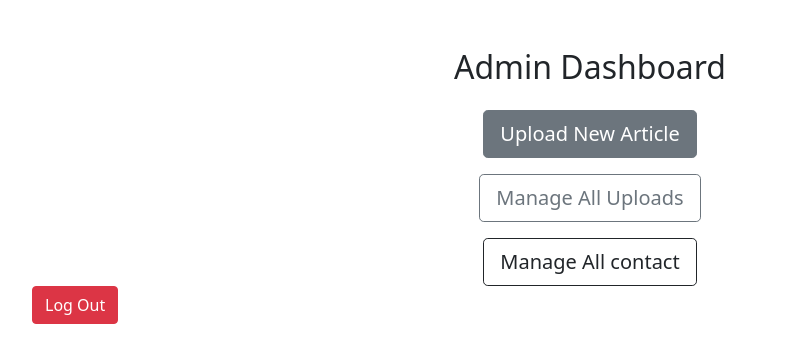
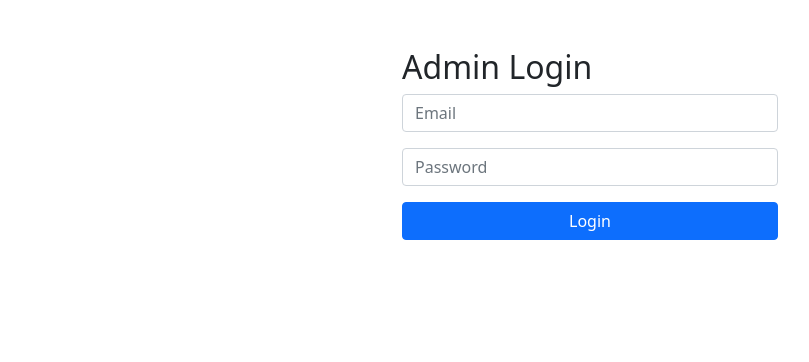
Before and after one commit to teejayidrees/portfolio-website, a React (Vite) app in the folder adminPanel/: page / in a window 1280 px wide. Shown: the top 362 px of the page, without its empty margins (50-859 px from the left). Built offline with nearby package versions, Linux system fonts and the light colour scheme.

Commit message:
Update App.jsx

```diff
--- a/adminPanel/src/App.jsx
+++ b/adminPanel/src/App.jsx
@@ -4,7 +4,7 @@ import AdminDashboard from "../src/components/AdminDashboard.jsx"; // this is th
 
 const App = () => {
   // Auth state
-  const [isAuthenticated, setIsAuthenticated] = useState(true);
+  const [isAuthenticated, setIsAuthenticated] = useState(false);
 
   // When the app loads, check if a token already exists
   useEffect(() => {
```
